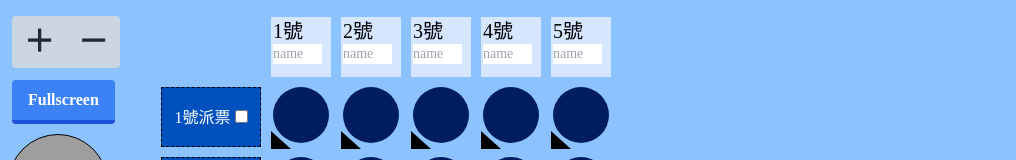
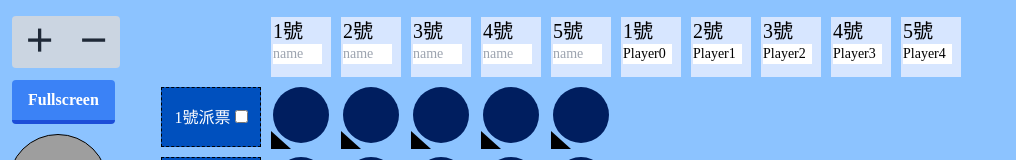
Before and after one commit to Ethan-code/Avalon-Helper, an Angular app: page /legacy-helper in a window 1280 px wide. Shown: the top 160 px of the page, without its empty margins (0-1016 px from the left). Built offline with nearby package versions, Linux system fonts and the light colour scheme; grey boxes are pictures that could not be loaded.

Commit message:
add Player and Person type for test

```diff
--- a/src/app/legacy-helper/legacy-helper.component.html
+++ b/src/app/legacy-helper/legacy-helper.component.html
@@ -82,4 +82,11 @@
       ></div>
     </div>
   </div>
+
+  <div *ngFor="let player of players; let i = index; trackBy: trackByFn" class="pl-2">
+    <div class="player">
+      {{ i + 1 }}號
+      <input type="text" size="7" placeholder="name" class="text-sm" [value]="player.person.name" />
+    </div>
+  </div>
 </div>
--- a/src/app/legacy-helper/legacy-helper.component.ts
+++ b/src/app/legacy-helper/legacy-helper.component.ts
@@ -1,5 +1,22 @@
 import {CommonModule} from "@angular/common";
-import {Component} from "@angular/core";
+import {Component, OnInit} from "@angular/core";
+
+// TODO: class 加入 id 進行識別
+class Person {
+  name: string;
+
+  constructor(name: string) {
+    this.name = name;
+  }
+}
+
+class Player {
+  person: Person;
+
+  constructor(name: string) {
+    this.person = new Person(name);
+  }
+}
 
 interface RoundResult {
   badCounts: number;
@@ -26,7 +43,7 @@ enum LakeResultEnum {
   templateUrl: "./legacy-helper.component.html",
   styleUrl: "./legacy-helper.component.scss",
 })
-export class LegacyHelperComponent {
+export class LegacyHelperComponent implements OnInit {
   private isFullscreen: boolean = false;
 
   public roundMaxs = [2, 3, 2, 3, 3];
@@ -63,6 +80,8 @@ export class LegacyHelperComponent {
     },
   ];
 
+  public players: Player[] = [];
+
   public playerCount = 5;
   public get playerCounts(): number[] {
     return Array.from({length: this.playerCount}, (_, index) => index + 1);
@@ -70,6 +89,10 @@ export class LegacyHelperComponent {
   public voteCount = 25;
   public get voteCounts(): number[] {
     return Array.from({length: this.voteCount}, (_, index) => index + 1);
+  }
+
+  public ngOnInit(): void {
+    this.initPlayer(5);
   }
 
   public onFullscreenClick(): void {
@@ -182,4 +205,9 @@ export class LegacyHelperComponent {
       this.roundMaxs = [2, 3, 2, 3, 3];
     }
   }
+
+  // 先在這裡刻死 User 名稱
+  private initPlayer(playerCount: number) {
+    this.players = Array.from({length: playerCount}, (_, index) => new Player(`Player${index}`));
+  }
 }
```
